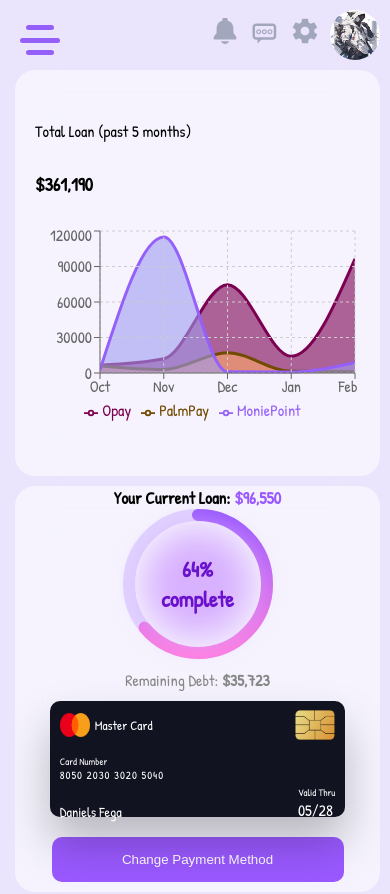
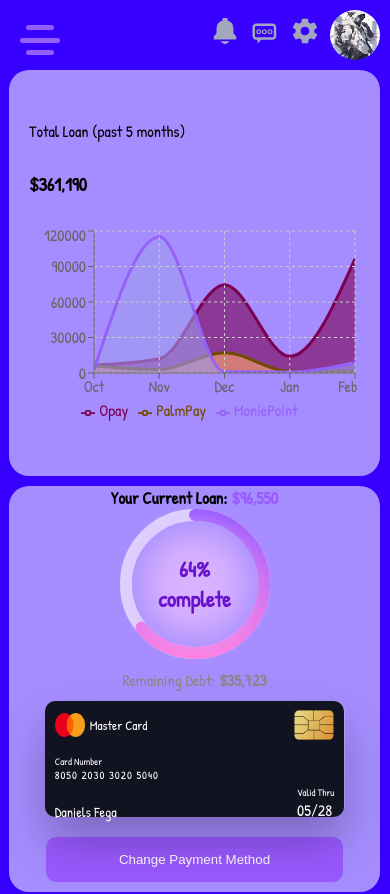
Before and after one commit to OghenefegaOmajene/FundR, a React (Vite) app: page /Body in a window 390 px wide. Shown: the top 894 px of the page. Built offline with nearby package versions, Linux system fonts and the light colour scheme; a web font is replaced by a local one.

Commit message:
Live Test

```diff
--- a/components/Body/Body.css
+++ b/components/Body/Body.css
@@ -4,7 +4,7 @@
     width: 85%;
     height: 180vh;
     padding: 10px;
-    background-color: #EAE5FC;
+    background-color: #3700ff;
     display: flex;
     flex-direction: column;
     gap: 10px;
@@ -154,7 +154,7 @@
 @media screen and (max-width: 1000px) {
     .body{
         width: 100%;
-        margin-left: -75px;
+        margin-left: -81px;
         /* height: 100%; */
     }
     .activities{
```
